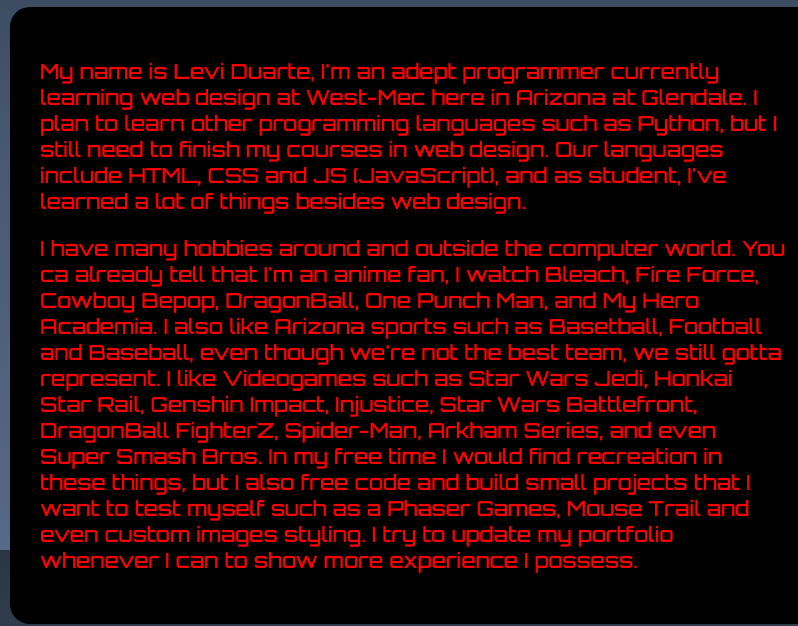
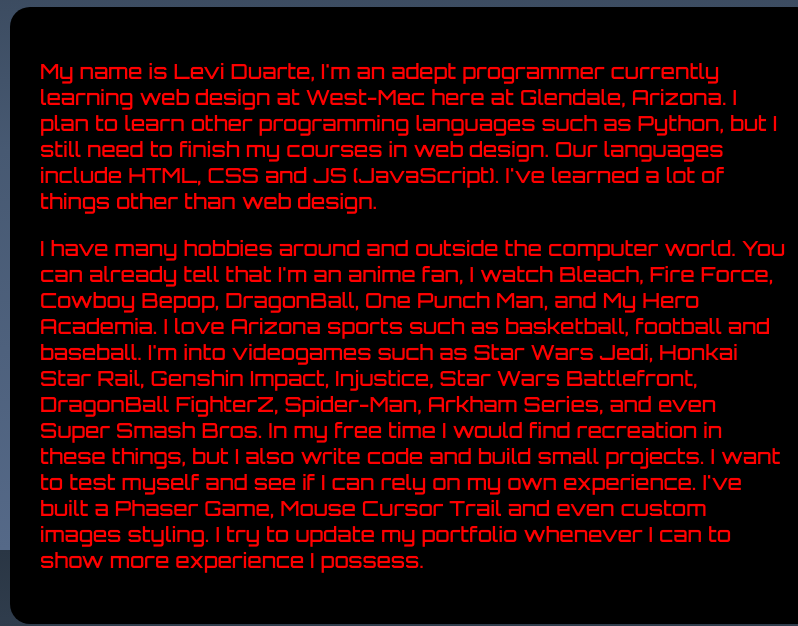
Before and after one commit to Levi-G-Duarte/Coding_Portfolio, a plain HTML site: page index.html in a window 1280 px wide. Shown: the part 250-876 px from the top of the page, 0-798 px from the left. Drawn offline with Linux system fonts and the light colour scheme; a web font is replaced by a local one.

Commit message:
grammar corrections in index.html: 4/8/24

```diff
--- a/index.html
+++ b/index.html
@@ -42,7 +42,7 @@
                     <img src="AmongUs_Thumbnail.png" alt=""height="100">
                 </div>
                 <div class="project-desc">
-                    <p>IMPOSTER! I've always wanteed to make an animation using code, it was only after some learning
+                    <p>IMPOSTER! I've always wanted to make an animation using code, it was only after some learning
                         from CSS styles did I take inspiration from the hit game Among Us. Click to on the link from the right
                         to view the animation I made.
                     </p>
@@ -142,7 +142,7 @@
                 <div class="project-desc">
                     <p>
                         Going into more deeper understanding of JS I've learned that 3rd Parties have developed another interface
-                        of JS called Phaser, in short it's a language that piggybacks off another language, in our casee JavaScript.
+                        of JS called Phaser. In short it's a language that piggybacks off another language, in our case JavaScript.
                         This 3rd Party [Phaser] is essentially a game developement language. In use of this language, I've built a
                         demo platformer, but I wanted to expand and make something more fun
                     </p>
@@ -165,18 +165,17 @@
     <div id="about-page" class="none">
         <div id="about-info" class="about-cover">
             <p>
-                My name is Levi Duarte, I'm an adept programmer currently learning web design at West-Mec here in Arizona at Glendale.
+                My name is Levi Duarte, I'm an adept programmer currently learning web design at West-Mec here at Glendale, Arizona.
                 I plan to learn other programming languages such as Python, but I still need to finish my
-                courses in web design. Our languages include HTML, CSS and JS (JavaScript),
-                and as student, I've learned a lot of things besides web design.
+                courses in web design. Our languages include HTML, CSS and JS (JavaScript).
+                I've learned a lot of things other than web design.
             </p>
             <p>
-                I have many hobbies around and outside the computer world. You ca already tell that I'm an
+                I have many hobbies around and outside the computer world. You can already tell that I'm an
                 anime fan, I watch Bleach, Fire Force, Cowboy Bepop, DragonBall, One Punch Man, and My Hero Academia.
-                I also like Arizona sports such as Basetball, Football and Baseball, even though we're not the best team, we still
-                gotta represent. I like Videogames such as Star Wars Jedi, Honkai Star Rail, Genshin Impact, Injustice, Star Wars Battlefront,
+                I love Arizona sports such as basketball, football and baseball. I'm into videogames such as Star Wars Jedi, Honkai Star Rail, Genshin Impact, Injustice, Star Wars Battlefront,
                 DragonBall FighterZ, Spider-Man, Arkham Series, and even Super Smash Bros. In my free time I would find recreation in these things,
-                but I also free code and build small projects that I want to test myself such as a Phaser Games, Mouse Trail and even custom images styling.
+                but I also write code and build small projects. I want to test myself and see if I can rely on my own experience. I've built a Phaser Game, Mouse Cursor Trail and even custom images styling.
                 I try to update my portfolio whenever I can to show more experience I possess.
             </p>
         </div>
@@ -197,7 +196,7 @@
                 Phone Number:
             </p>
             <p>
-                111-222-3333
+                XXX-XXX-XXXX
             </p>
             <p>
             GitHub:
```
